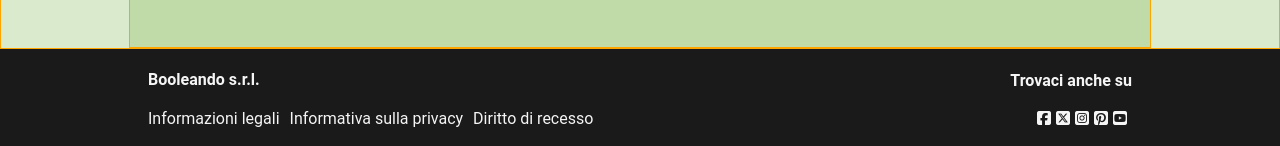
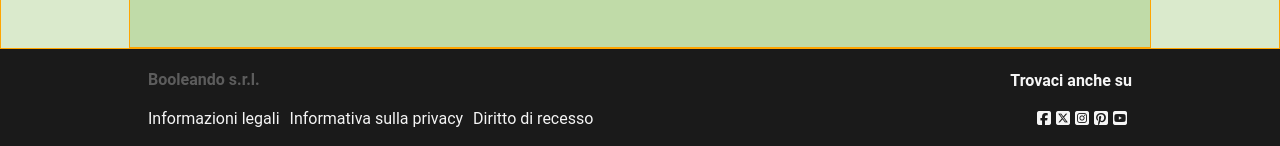
Before and after one commit to NicolaBellini/vite-boolando, a Vue app: page / in a window 1280 px wide. In both pictures the pointer is over the element "Booleando s.r.l.". Shown: the part 795-941 px from the top of the page. Built offline with nearby package versions, Linux system fonts and the light colour scheme.

Commit message:
[add] hover effects in header ad footer

```diff
--- a/src/components/FooterVue.vue
+++ b/src/components/FooterVue.vue
@@ -44,12 +44,22 @@ export default {};
       justify-content: center;
       padding: 20px;
       width: 70%;
+      h4 {
+        cursor: pointer;
+        &:hover {
+          color: darken($footer-words, 60%);
+        }
+      }
       ul {
         margin-top: 20px;
         display: flex;
         list-style: none;
         li {
           margin-right: 10px;
+          cursor: pointer;
+          &:hover {
+            color: darken($footer-words, 60%);
+          }
         }
       }
     }
@@ -60,9 +70,17 @@ export default {};
       justify-content: center;
       flex-direction: column;
       padding: 20px;
+      h4:hover {
+        cursor: pointer;
+        color: darken($footer-words, 60%);
+      }
       .social-icon i {
         margin-top: 20px;
         margin-right: 5px;
+        cursor: pointer;
+        &:hover {
+          color: darken($footer-words, 60%);
+        }
       }
     }
   }
--- a/src/components/HeaderVue.vue
+++ b/src/components/HeaderVue.vue
@@ -51,6 +51,7 @@ export default {
       width: 40%;
       display: flex;
       span {
+        cursor: pointer;
         font-size: 1.2rem;
         margin-right: 20px;
         &:hover {
@@ -66,6 +67,7 @@ export default {
       display: flex;
       justify-content: flex-end;
       i {
+        cursor: pointer;
         font-size: 1.2rem;
         margin-left: 10px;
         &:hover {
```
